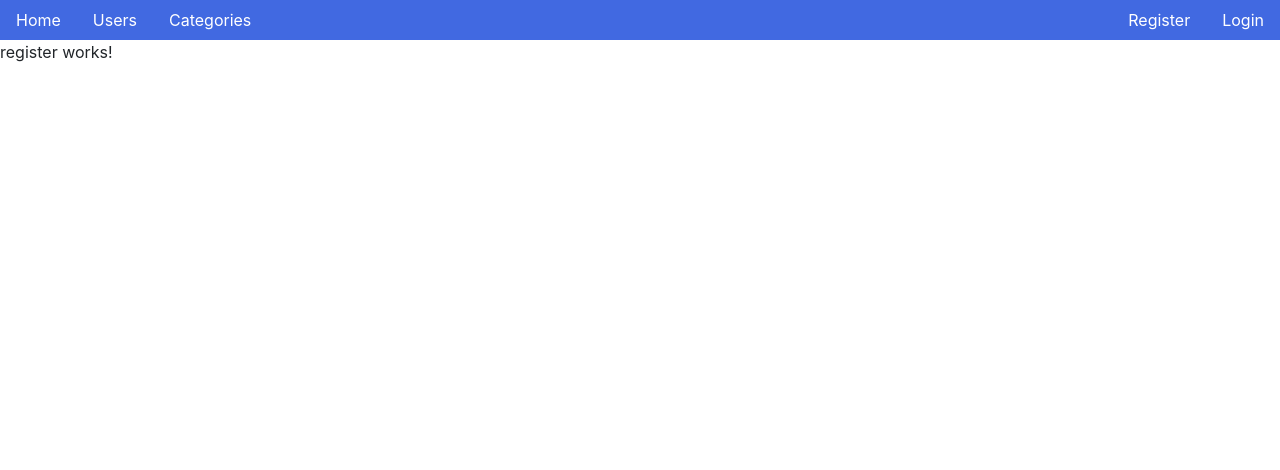
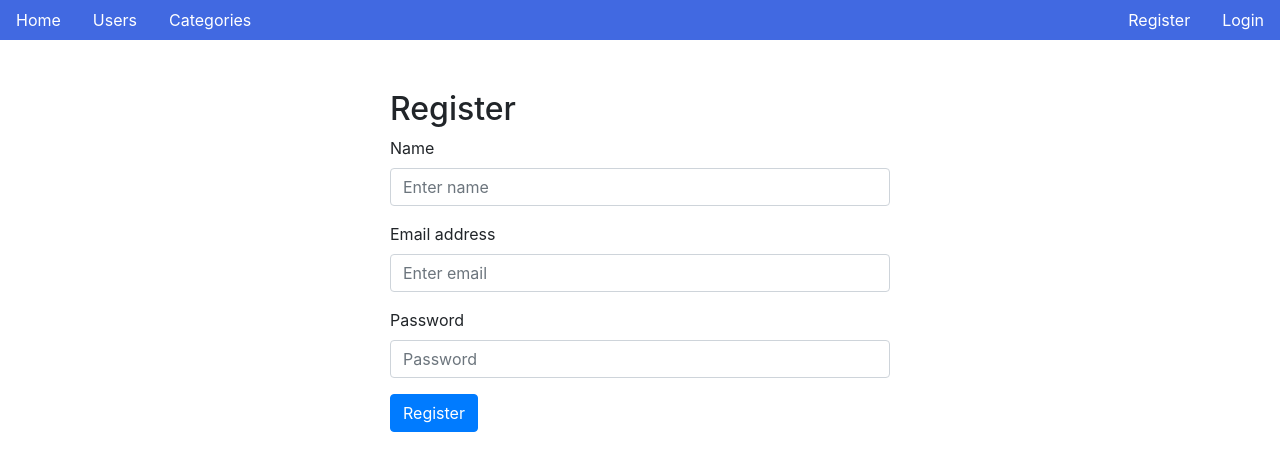
Before and after one commit to marbogucki/angular-login, an Angular app: page /register in a window 1280 px wide. Shown: the top 470 px of the page. Built offline with nearby package versions, Linux system fonts and the light colour scheme.

Commit message:
add login and register form in html and scss

```diff
--- a/src/app/core/auth/login/login.component.html
+++ b/src/app/core/auth/login/login.component.html
@@ -1,3 +1,13 @@
-<p>
-  login works!
-</p>
+<h2>Login</h2>
+
+<form>
+  <div class="form-group">
+    <label for="email">Email address</label>
+    <input type="email" class="form-control" id="email" placeholder="Enter email">
+  </div>
+  <div class="form-group">
+    <label for="password">Password</label>
+    <input type="password" class="form-control" id="password" placeholder="Password">
+  </div>
+  <button type="submit" class="btn btn-primary">Login</button>
+</form>
--- a/src/app/core/auth/login/login.component.scss
+++ b/src/app/core/auth/login/login.component.scss
@@ -0,0 +1,5 @@
+:host {
+  display: block;
+  max-width: 500px;
+  margin: 50px auto;
+}
--- a/src/app/core/auth/register/register.component.html
+++ b/src/app/core/auth/register/register.component.html
@@ -1,3 +1,17 @@
-<p>
-  register works!
-</p>
+<h2>Register</h2>
+
+<form>
+  <div class="form-group">
+    <label for="email">Name</label>
+    <input type="email" class="form-control" id="name" placeholder="Enter name">
+  </div>
+  <div class="form-group">
+    <label for="email">Email address</label>
+    <input type="email" class="form-control" id="email" placeholder="Enter email">
+  </div>
+  <div class="form-group">
+    <label for="password">Password</label>
+    <input type="password" class="form-control" id="password" placeholder="Password">
+  </div>
+  <button type="submit" class="btn btn-primary">Register</button>
+</form>
--- a/src/app/core/auth/register/register.component.scss
+++ b/src/app/core/auth/register/register.component.scss
@@ -0,0 +1,5 @@
+:host {
+  display: block;
+  max-width: 500px;
+  margin: 50px auto;
+}
```
